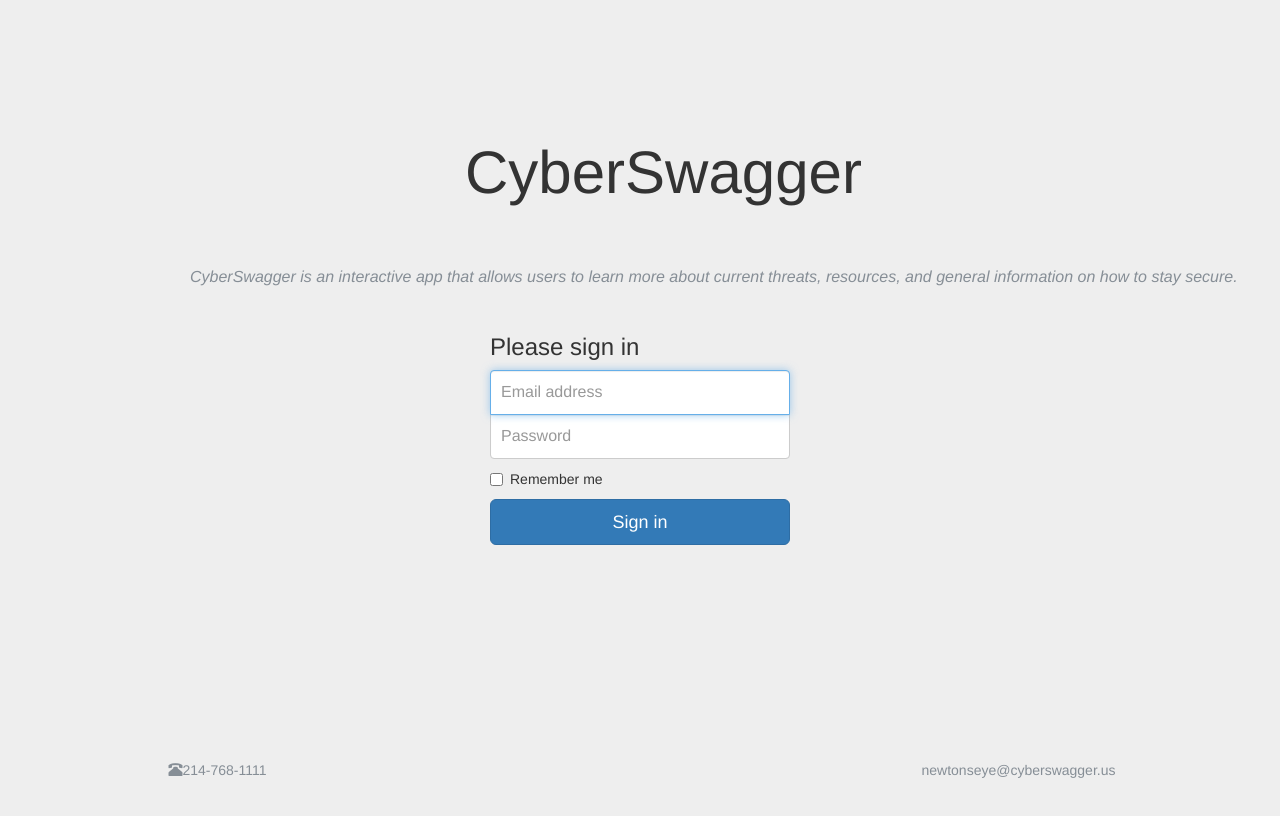
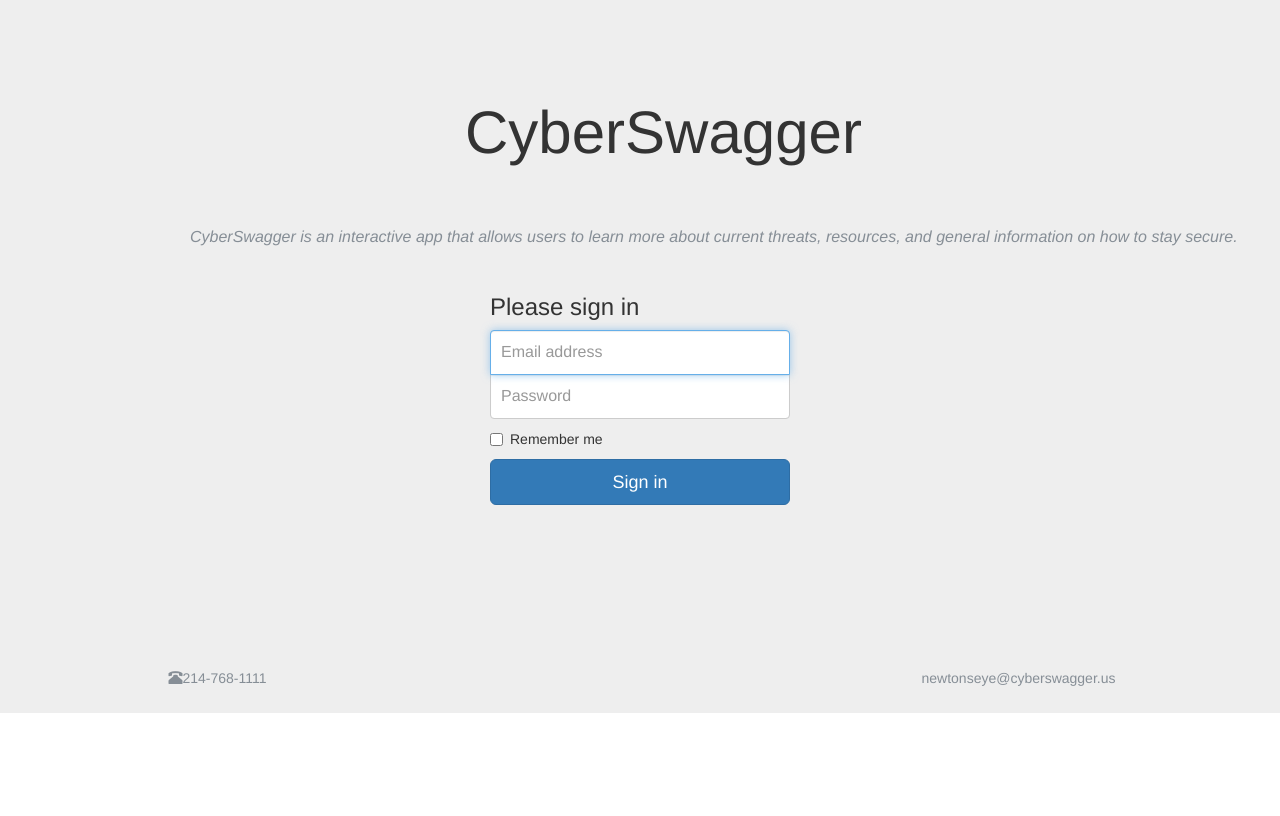
Before and after one commit to CyberSwagger/CyberSwagger, an Angular app in the folder frontend/: page / in a window 1280 px wide. Built offline with nearby package versions, Linux system fonts and the light colour scheme.

Commit message:
Sprint 2: style editing

```diff
--- a/frontend/src/app/cyber/login/login.component.css
+++ b/frontend/src/app/cyber/login/login.component.css
@@ -1,9 +1,9 @@
 body {
-  padding-top: 120px;
+  padding-top: 80px;
   height: 100%;
   width: 100%;
   background-color: #eee;
-  padding-bottom: 20%;
+  padding-bottom: 3.5%;
 }
 .cyber-header{
   margin-left: 36%;
@@ -54,7 +54,7 @@ body {
   border-bottom-left-radius: 0;
 }
 .form-signin input[type="password"] {
-  margin-bottom: 10px;
+  margin-bottom: 5px;
   border-top-left-radius: 0;
   border-top-right-radius: 0;
 }
@@ -63,13 +63,13 @@ body {
 /* Sticky footer styles
 -------------------------------------------------- */
 .footer {
-  position: absolute;
-  bottom: 0;
+  position: relative;
   width: 100%;
-  height: 60px; /* Set the fixed height of the footer here */
+  height: 20px; /* Set the fixed height of the footer here */
   line-height: 60px; /* Vertically center the text there */
   /*background-color: #f5f5f5; */
   background-color: #eee;
+  margin-top: 10%;
 }
 
 
--- a/frontend/src/app/cyber/login/login.component.html
+++ b/frontend/src/app/cyber/login/login.component.html
@@ -20,7 +20,7 @@
       <button class="btn btn-lg btn-primary btn-block" type="submit">Sign in</button>
     </form>
   </div> <!-- /container -->
-</body>
+
 
 <footer class="footer">
   <div class="row">
@@ -28,3 +28,4 @@
     <span id="contact" class="email text-muted">newtonseye@cyberswagger.us</span>
   </div>
 </footer>
+</body>
```
